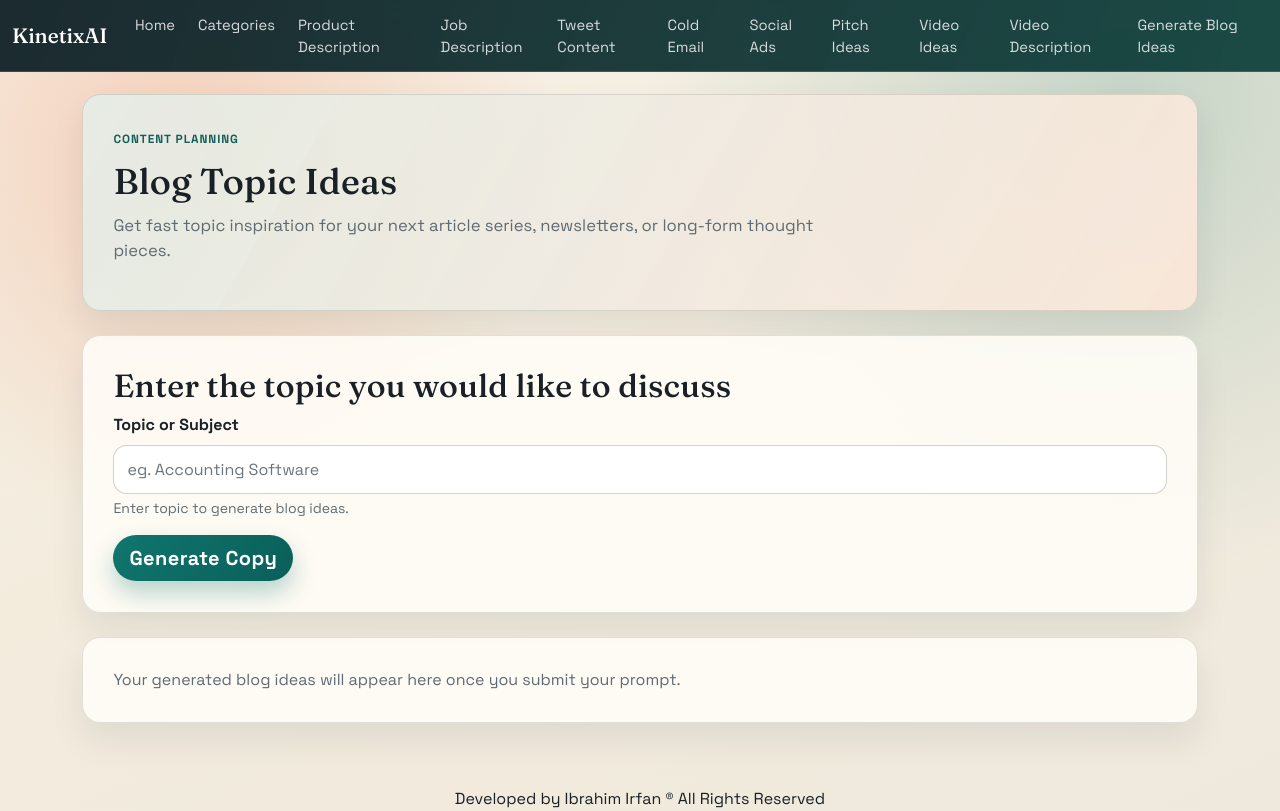
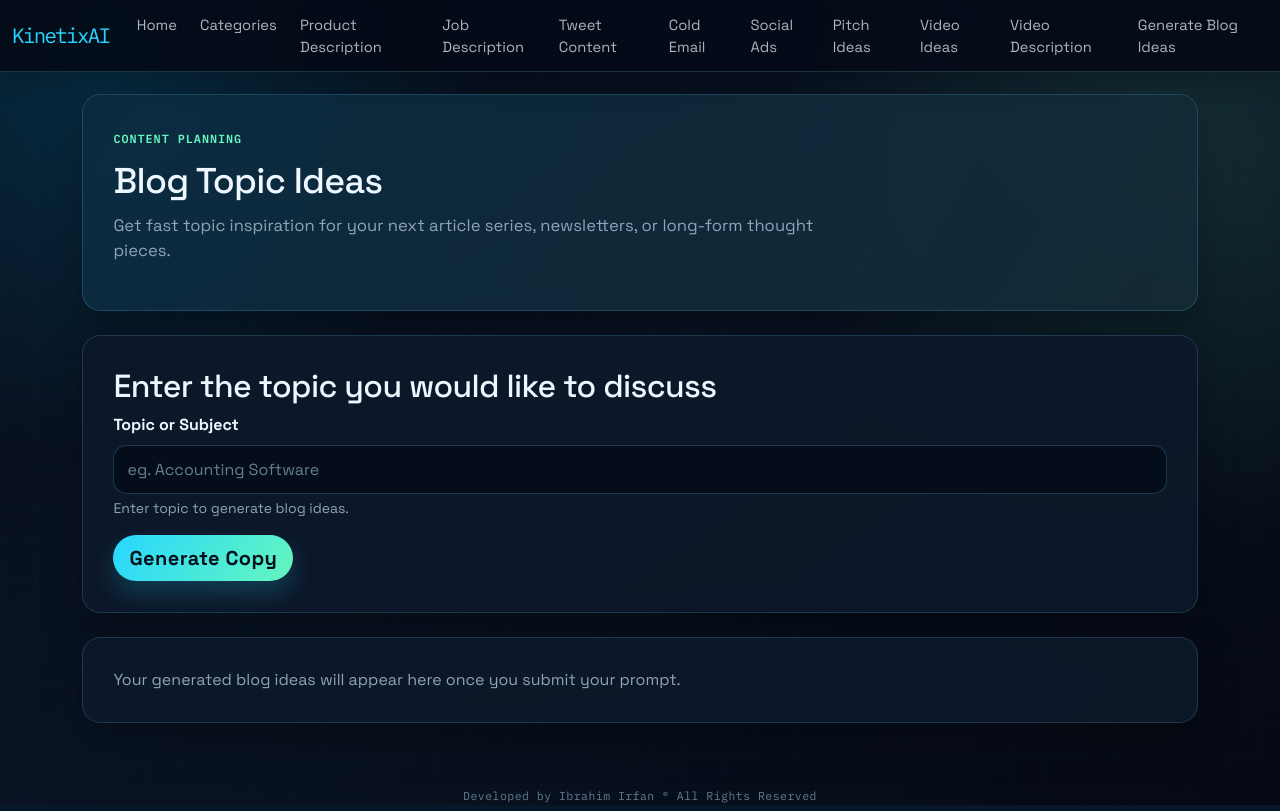
Before and after one commit to Ibrahim278/KinetixAI, a Flask app: page /blog-ideas in a window 1280 px wide. Run offline with Flask 3, Linux system fonts and the light colour scheme; the visitor is signed in with stand-in values (Sample User, id 1); some libraries are stand-ins or nearby versions.

Commit message:
Apply dark tech UI theme
Co-authored-by: Copilot <223556219+Copilot@users.noreply.github.com>

```diff
--- a/templates/includes/layout.html
+++ b/templates/includes/layout.html
@@ -12,7 +12,7 @@
     <link href="https://cdn.jsdelivr.net/npm/bootstrap@5.1.3/dist/css/bootstrap.min.css" rel="stylesheet" integrity="sha384-1BmE4kWBq78iYhFldvKuhfTAU6auU8tT94WrHftjDbrCEXSU1oBoqyl2QvZ6jIW3" crossorigin="anonymous">
     <link rel="preconnect" href="https://fonts.googleapis.com">
     <link rel="preconnect" href="https://fonts.gstatic.com" crossorigin>
-    <link href="https://fonts.googleapis.com/css2?family=Fraunces:opsz,wght@9..144,500;9..144,700&family=Space+Grotesk:wght@400;500;700&display=swap" rel="stylesheet">
+    <link href="https://fonts.googleapis.com/css2?family=IBM+Plex+Mono:wght@400;500;600&family=Space+Grotesk:wght@400;500;600;700&display=swap" rel="stylesheet">
 
     <!-- Favicons -->
     <link rel="icon" type="image/x-icon" href="{{ url_for('static', filename='favicon.ico') }}">
@@ -22,15 +22,15 @@
 
     <style>
       :root {
-        --bg-sand: #f5efe3;
-        --bg-cream: #fff9ee;
-        --ink: #192126;
-        --muted: #5f6b72;
-        --brand: #0f766e;
-        --brand-strong: #0a5f59;
-        --accent: #eb7a46;
-        --card: rgba(255, 253, 247, 0.88);
-        --border: rgba(20, 25, 30, 0.12);
+        --bg-deep: #060b16;
+        --bg-panel: #0d1627;
+        --ink: #edf7ff;
+        --muted: #8fa4b8;
+        --brand: #27d7ff;
+        --brand-strong: #00a7d6;
+        --accent: #65f6bd;
+        --card: rgba(13, 25, 43, 0.88);
+        --border: rgba(119, 213, 255, 0.18);
       }
 
       * {
@@ -42,9 +42,9 @@
         color: var(--ink);
         font-family: "Space Grotesk", sans-serif;
         background:
-          radial-gradient(circle at 14% 18%, rgba(235, 122, 70, 0.28), transparent 30%),
-          radial-gradient(circle at 88% 12%, rgba(15, 118, 110, 0.2), transparent 36%),
-          linear-gradient(155deg, #f8f3ea 0%, #f3ecdd 45%, #efe9dd 100%);
+          radial-gradient(circle at 8% 8%, rgba(0, 167, 214, 0.2), transparent 28%),
+          radial-gradient(circle at 92% 18%, rgba(101, 246, 189, 0.12), transparent 30%),
+          linear-gradient(145deg, #070d1b 0%, #091323 48%, #050913 100%);
         min-height: 100vh;
       }
 
@@ -53,30 +53,34 @@
         position: fixed;
         inset: 0;
         pointer-events: none;
-        background-image: radial-gradient(rgba(0, 0, 0, 0.03) 0.7px, transparent 0.7px);
-        background-size: 8px 8px;
-        opacity: 0.35;
+        background-image:
+          linear-gradient(rgba(92, 182, 232, 0.045) 1px, transparent 1px),
+          linear-gradient(90deg, rgba(92, 182, 232, 0.045) 1px, transparent 1px);
+        background-size: 36px 36px;
+        opacity: 0.55;
       }
 
       h1, h2, h3, h4, h5 {
-        font-family: "Fraunces", serif;
-        letter-spacing: 0.2px;
+        font-family: "Space Grotesk", sans-serif;
+        letter-spacing: -0.02em;
       }
 
       .navbar {
-        border-bottom: 1px solid rgba(255, 255, 255, 0.14);
-        backdrop-filter: blur(10px);
-        background: linear-gradient(110deg, rgba(13, 31, 37, 0.94), rgba(7, 58, 54, 0.9)) !important;
+        border-bottom: 1px solid var(--border);
+        backdrop-filter: blur(16px);
+        background: rgba(5, 11, 23, 0.9) !important;
+        box-shadow: 0 8px 28px rgba(0, 0, 0, 0.24);
       }
 
       .navbar-brand {
-        font-family: "Fraunces", serif;
+        font-family: "IBM Plex Mono", monospace;
         font-size: 1.3rem;
-        color: #fff !important;
+        color: var(--brand) !important;
+        letter-spacing: -0.08em;
       }
 
       .navbar .nav-link {
-        color: rgba(255, 255, 255, 0.82) !important;
+        color: rgba(237, 247, 255, 0.72) !important;
         font-size: 0.92rem;
         border-radius: 999px;
         padding: 0.35rem 0.72rem !important;
@@ -84,8 +88,8 @@
       }
 
       .navbar .nav-link:hover {
-        color: #fff !important;
-        background: rgba(255, 255, 255, 0.12);
+        color: var(--brand) !important;
+        background: rgba(39, 215, 255, 0.1);
       }
 
       main.container {
@@ -102,7 +106,8 @@
         border: 1px solid var(--border);
         border-radius: 1.15rem;
         background: var(--card);
-        box-shadow: 0 18px 34px rgba(15, 23, 42, 0.08);
+        box-shadow: 0 18px 40px rgba(0, 0, 0, 0.28);
+        backdrop-filter: blur(12px);
       }
 
       .hero-panel,
@@ -113,16 +118,17 @@
 
       .hero-panel {
         background:
-          linear-gradient(120deg, rgba(15, 118, 110, 0.1), rgba(235, 122, 70, 0.15)),
+          linear-gradient(120deg, rgba(0, 167, 214, 0.12), rgba(101, 246, 189, 0.08)),
           var(--card);
       }
 
       .eyebrow {
         display: inline-block;
+        font-family: "IBM Plex Mono", monospace;
         font-size: 0.74rem;
         letter-spacing: 0.08em;
         text-transform: uppercase;
-        color: #145f59;
+        color: var(--accent);
         font-weight: 700;
         margin-bottom: 0.85rem;
       }
@@ -146,13 +152,15 @@
 
       .card:hover {
         transform: translateY(-6px);
-        box-shadow: 0 22px 34px rgba(15, 23, 42, 0.14);
+        border-color: rgba(39, 215, 255, 0.48);
+        box-shadow: 0 22px 42px rgba(0, 0, 0, 0.42), 0 0 24px rgba(39, 215, 255, 0.08);
       }
 
       .card .card-header {
         font-weight: 700;
         border-bottom: 1px solid var(--border);
-        background: rgba(255, 255, 255, 0.7);
+        background: rgba(39, 215, 255, 0.06);
+        color: var(--brand);
       }
 
       .card .card-body {
@@ -179,12 +187,14 @@
       }
 
       .btn-primary {
-        background: linear-gradient(125deg, var(--brand), var(--brand-strong));
-        box-shadow: 0 12px 24px rgba(15, 118, 110, 0.3);
+        color: #04111d;
+        background: linear-gradient(125deg, var(--brand), var(--accent));
+        box-shadow: 0 12px 24px rgba(39, 215, 255, 0.2);
       }
 
       .btn-primary:hover {
-        background: linear-gradient(125deg, #0c6a63, #084a46);
+        color: #04111d;
+        background: linear-gradient(125deg, #75e9ff, #8affcf);
         transform: translateY(-1px);
       }
 
@@ -194,13 +204,21 @@
 
       .form-control {
         border-radius: 0.85rem;
-        border: 1px solid rgba(16, 24, 32, 0.18);
+        border: 1px solid rgba(119, 213, 255, 0.22);
+        background: rgba(4, 12, 26, 0.8);
+        color: var(--ink);
         padding: 0.72rem 0.82rem;
       }
 
+      .form-control::placeholder {
+        color: #657d92;
+      }
+
       .form-control:focus {
-        border-color: rgba(15, 118, 110, 0.6);
-        box-shadow: 0 0 0 0.25rem rgba(15, 118, 110, 0.18);
+        border-color: rgba(39, 215, 255, 0.7);
+        background: rgba(4, 12, 26, 0.95);
+        color: var(--ink);
+        box-shadow: 0 0 0 0.25rem rgba(39, 215, 255, 0.14);
       }
 
       .form-text,
@@ -209,14 +227,14 @@
       }
 
       .result-title {
-        color: var(--brand-strong);
+        color: var(--brand);
         margin-bottom: 0.65rem;
       }
 
       .result-body {
         margin: 0;
         line-height: 1.7;
-        color: #21303a;
+        color: #d7e8f4;
         white-space: pre-wrap;
       }
 
@@ -245,7 +263,7 @@
 
       .result-body.markdown-output strong {
         font-weight: 700;
-        color: #0f2e3a;
+        color: var(--accent);
       }
 
       .result-body.markdown-output h1,
@@ -254,7 +272,7 @@
         margin-top: 1rem;
         margin-bottom: 0.55rem;
         font-size: 1.15rem;
-        color: #0d3f44;
+        color: var(--brand);
       }
 
       .result-body.markdown-output h2 {
@@ -269,33 +287,42 @@
         width: 100%;
         border-collapse: collapse;
         margin: 0.6rem 0 1.1rem;
-        border: 1px solid rgba(25, 33, 38, 0.15);
+        border: 1px solid var(--border);
         border-radius: 0.6rem;
         overflow: hidden;
       }
 
       .result-body.markdown-output th,
       .result-body.markdown-output td {
-        border: 1px solid rgba(25, 33, 38, 0.12);
+        border: 1px solid rgba(119, 213, 255, 0.12);
         padding: 0.5rem 0.62rem;
         text-align: left;
         vertical-align: top;
       }
 
       .result-body.markdown-output th {
-        background: rgba(15, 118, 110, 0.08);
+        background: rgba(39, 215, 255, 0.08);
         font-weight: 700;
       }
 
       .result-body.markdown-output hr {
         border: 0;
-        border-top: 1px solid rgba(25, 33, 38, 0.2);
+        border-top: 1px solid var(--border);
         margin: 1.1rem 0;
       }
 
       .placeholder-result {
         margin: 0;
         color: var(--muted);
+      }
+
+      .site-footer {
+        position: relative;
+        z-index: 1;
+        color: #637d94;
+        font-family: "IBM Plex Mono", monospace;
+        font-size: 0.72rem;
+        letter-spacing: 0.04em;
       }
 
       .reveal-up {
```
